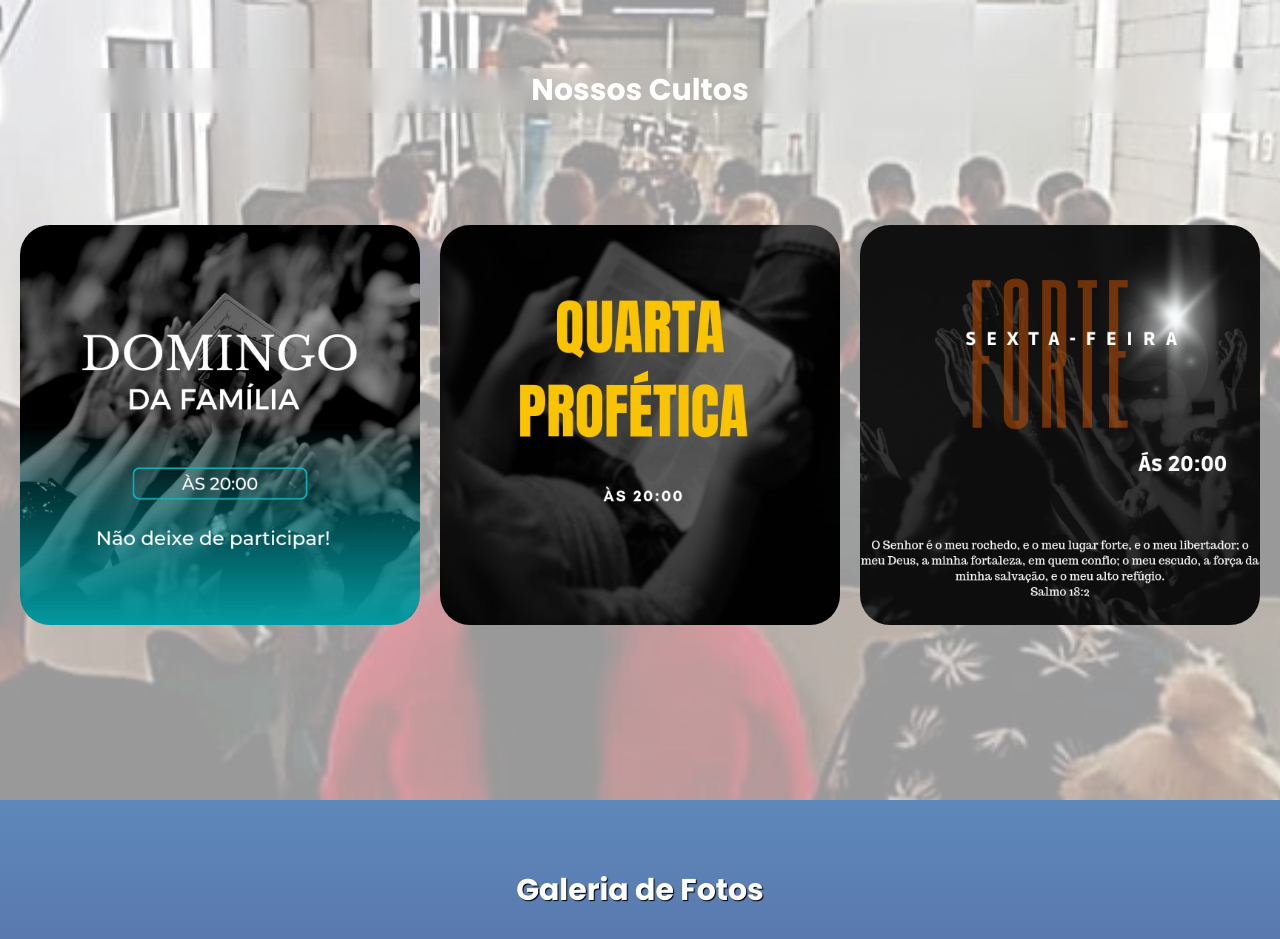
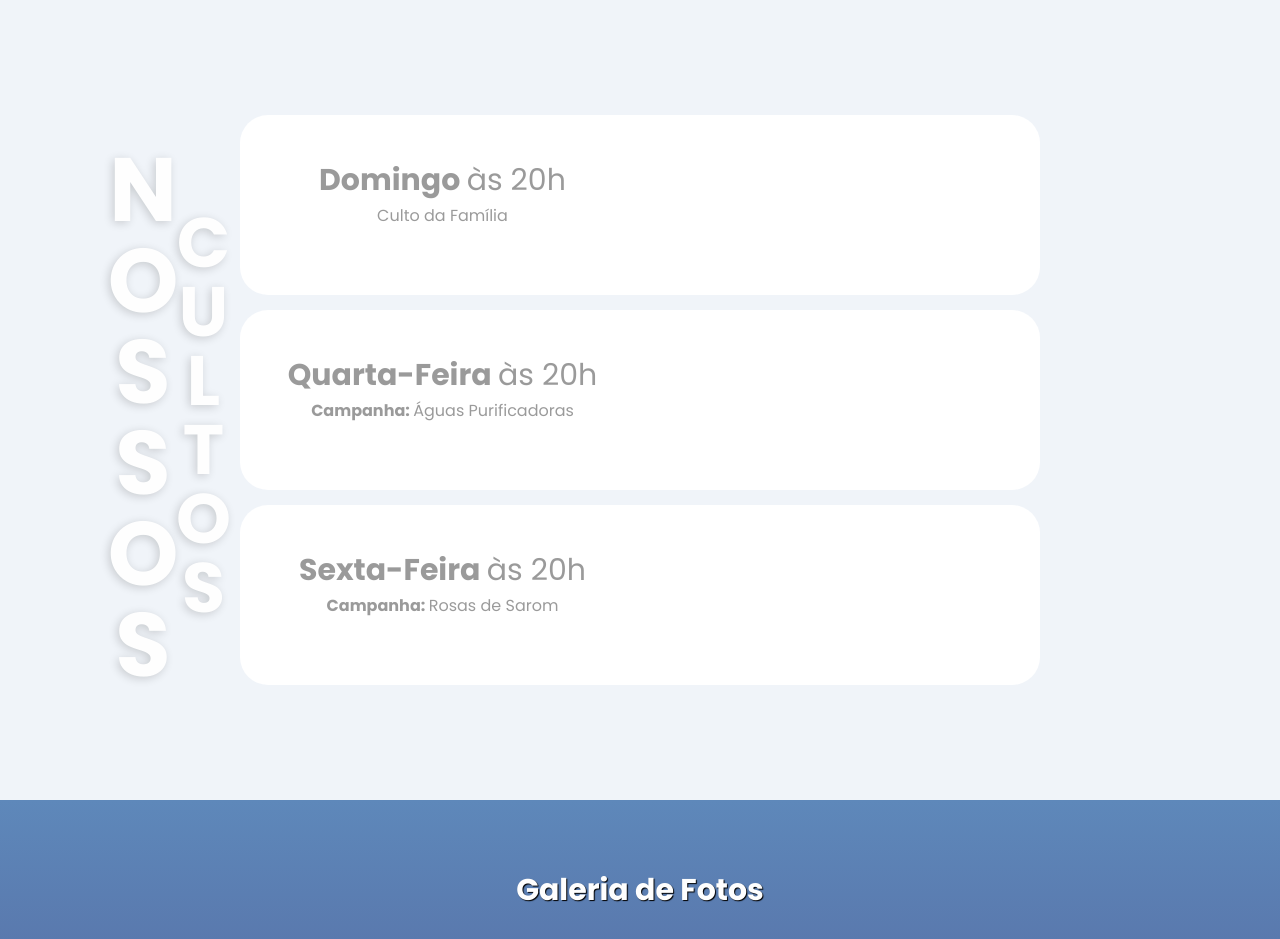
Before and after one commit to wesleyaguiarlopes/site-icp-casa-do-pai-sorocaba, a PHP site: page / in a window 1280 px wide. Shown: the part 1128-2067 px from the top of the page. Run offline with PHP 8.4, Linux system fonts and the light colour scheme; the visitor is signed in with stand-in values (Sample User, id 1); data that the repository does not hold is empty; some libraries are stand-ins or nearby versions.

Commit message:
Updates the worship days section, including embedded YouTube videos and a post login page to update embed links

```diff
--- a/admin.php
+++ b/admin.php
@@ -41,6 +41,7 @@
             <div class="container-btn">
                 <a  class="btn-anchor" href="/atualizar-devocional">Atualizar Devocional</a>
                 <a  class="btn-anchor" href="/pedidos-de-oracao">Ver Pedidos de Oração</a>
+                <a  class="btn-anchor" href="/atualizar-videos">Atualizar Link dos Vídeos</a>
             </div>
         </main>
         <footer id="footer">
--- /dev/null
+++ b/assets/css/index/our-cults.css
@@ -0,0 +1,211 @@
+#cultos {
+    min-height: 100vh;
+    background-color: #F0F4F9;
+    padding: 105px 10px;
+    display: flex;
+    align-items: center;
+    flex-direction: column;
+    justify-content: center;
+    gap: 15px;
+
+    .cults-content {
+        width: 100%;
+        max-width: 800px;
+        padding: 5px;
+        display: flex;
+        align-items: center;
+        border-radius: 28px;
+        color: #00000065;
+        background-color: #fff;
+        transition: .5s;
+
+        div {
+            width: 100%;
+            display: flex;
+            align-items: center;
+            justify-content: center;
+            flex-direction: column;
+
+            h2 {
+                font-size: 30px;
+
+                span {
+                    font-weight: 400;
+                }
+            }
+
+            p > span {
+                font-weight: bold;
+            }
+
+            .indicate-the-video {
+                opacity: 0;
+                transition: 0.5s;
+                color: var(--color-level1);
+            }
+        }
+
+        .container-video {
+
+            iframe {
+                width: 300px;
+                height: 170px;
+                border: none;
+                border-radius: 20px;
+                transition: .5s;
+                box-shadow: 0 0, -475px 35px 15px -80px transparent;
+            }
+        }
+    }
+
+    .cults-content:hover {
+        box-shadow: 0px 10px 15px -3px rgba(0,0,0,0.1);
+        color: #000000ad;
+
+        .indicate-the-video {
+            opacity: 100%;
+        }
+    }
+
+    .cults-content:hover .container-video > iframe {
+        box-shadow: -5px 0 15px 0px #0f60a76b,
+                    -170px 35px 15px -80px #0f60a76b;
+    }
+
+    div:nth-child(2) {
+        position: relative;
+
+        .section-title-our, .section-title-cults {
+            position: absolute;
+            writing-mode: vertical-lr;
+            text-orientation: upright;
+            color: var(--color-level3);
+            text-shadow: -2px 2px 10px rgba(0, 0, 0, 0.164);
+        }
+
+        .section-title-our {
+            left: -165px;
+            font-size: 90px;
+            letter-spacing: -35px;
+        }
+
+        .section-title-cults {
+            left: -90px;
+            font-size: 70px;
+            letter-spacing: -30px;
+        }
+    }
+}
+
+@media (max-width: 1100px) {
+
+    #cultos {
+        padding: 85px 10px;
+
+        div:nth-child(2) {
+            .section-title-our, .section-title-cults {
+                display: none;
+            }
+        }
+    }
+
+    #cultos::before {
+        font-size: 50px;
+        font-weight: bold;
+        content: "Nossos Cultos";
+        color: rgba(0, 0, 0, .4);
+        text-shadow: -2px 2px 10px rgba(0, 0, 0, 0.164);
+    }
+}
+
+@media (max-width: 740px) {
+
+    #cultos {
+        padding: 65px 10px;
+
+        .cults-content {
+            flex-direction: column;
+            position: relative;
+
+            div {
+                p {
+                    margin-bottom: 15px;
+                }
+
+                .indicate-the-video {
+                    display: none;
+                }
+            }
+
+            .container-video {
+                position: relative;
+                padding-top: 56.25%;
+                overflow: hidden;
+
+                iframe {
+                    position: absolute;
+                    top: 0;
+                    bottom: 0;
+                    width: 100%;
+                    height: 100%;
+                }
+            }
+
+            iframe {
+                width: 100%;
+            }
+        }
+    }
+}
+
+@media (max-width: 500px) {
+
+    #cultos {
+        padding: 65px 10px;
+
+        .cults-content {
+            flex-direction: column;
+            position: relative;
+
+            div {
+                h2 {
+                    font-size: 25px;
+                }
+
+                p {
+                    margin-bottom: 15px;
+                }
+
+                .indicate-the-video {
+                    display: none;
+                }
+            }
+
+            .container-video {
+                position: relative;
+                padding-top: 56.25%;
+                overflow: hidden;
+
+                iframe {
+                    position: absolute;
+                    top: 0;
+                    bottom: 0;
+                    width: 100%;
+                    height: 100%;
+                }
+            }
+
+            iframe {
+                width: 100%;
+            }
+        }
+    }
+
+    #cultos::before {
+        font-size: 35px;
+        font-weight: bold;
+        content: "Nossos Cultos";
+        color: rgba(0, 0, 0, .4);
+        text-shadow: -2px 2px 10px rgba(0, 0, 0, 0.164);
+    }
+}
--- a/assets/css/responsive.css
+++ b/assets/css/responsive.css
@@ -200,17 +200,7 @@
     }
 }
 
-/* --- SECTION CULTS --- */
 
-@media (max-width: 884px) {
-    #cultos {
-        height: auto;
-
-        .cults-container {
-            flex-direction: column;
-        }
-    }
-}
 
 /* --- SECTION PHOTO GALLERY --- */
 
--- a/assets/css/style.css
+++ b/assets/css/style.css
@@ -79,44 +79,6 @@ body {
 
         .btn-devotional i {
             margin-left: 10px;
-        }
-    }
-}
-
-/* section cults */
-
-#cultos {
-    background-image: url('../images/wallpaper/wallpaper-2-opacity-40.png');
-    background-repeat: no-repeat;
-    background-size: cover;
-    background-attachment: fixed;
-    background-position: center;
-    height: 100vh;
-    padding: 68px 10px;
-
-    .title-cultus {
-        font-size: 30px;
-        text-align: center;
-        color: var(--color-level3);
-        backdrop-filter: blur(10px);
-    }
-
-    .cults-container {
-        height: 95%;
-        max-width: 1440px;
-        margin: 0 auto;
-        display: flex;
-        align-items: center;
-        justify-content: space-evenly;
-        gap: 10px;
-
-        .cults-content {
-            max-width: 400px;
-
-            img {
-                width: 100%;
-                border-radius: 30px;
-            }
         }
     }
 }
--- a/index.php
+++ b/index.php
@@ -1,9 +1,16 @@
 <?php
-    $con = mysqli_connect("localhost", "u267143979_icpsorocaba", "EliasMaluf1402@", "u267143979_db_icpsorocaba");
+    include_once('assets/php/database-connection.php');
+
     $sql = "select * from tb_devotionalverse where 1";
     $resultado = $con->query($sql);
     $row = $resultado->fetch_object();
     $rs = mysqli_query($con, $sql);
+
+    $sql1 = "select * from tb_url where 1";
+    $resultado1 = $con->query($sql1);
+    $row1 = $resultado1->fetch_object();
+    $rs1 = mysqli_query($con, $sql1);
+
     mysqli_close($con);
     session_start();
 ?>
@@ -24,6 +31,8 @@
         <link rel="stylesheet" type="text/css" href="assets/css/reset-css-and-color-palette.css?v=005">
         <link rel="stylesheet" type="text/css" href="assets/css/header.css?v=005">
         <link rel="stylesheet" type="text/css" href="assets/css/home.css?v=005">
+        <link rel="stylesheet" type="text/css" href="assets/css/index/verse-day.css?v=005">
+        <link rel="stylesheet" type="text/css" href="assets/css/index/our-cults.css?v=005">
         <link rel="stylesheet" type="text/css" href="assets/css/style.css?v=005">
         <link rel="stylesheet" type="text/css" href="assets/css/responsive.css?v=005">
         <link rel="stylesheet" type="text/css" href="assets/css/photo-gallery.css?v=005">
@@ -90,16 +99,54 @@
                 </div>
             </section>
             <section id="cultos">
-                <h3 class="title-cultus">Nossos Cultos</h3>
-                <div class="cults-container">
-                    <div class="cults-content">
-                        <img src="assets/images/banner_campaigns-and-cults/2024/banner_family-sunday.jpeg" alt="banner Domingo da família">
+                <div class="cults-content">
+                    <div>
+                        <h2>Domingo <span>às 20h</span></h2>
+                        <p>Culto da Família</p>
+                        <p class="indicate-the-video">Assista nosso último vídeo deste dia <i class="fa-solid fa-circle-arrow-right"></i></p>
                     </div>
-                    <div class="cults-content">
-                        <img src="assets/images/banner_campaigns-and-cults/2024/banner_prophetic-thursday.jpeg" alt="banner Quarta profética">
+                    <div class="container-video">
+                        <iframe
+                            src="<?php print $row1->urlSunday; ?>"
+                            title="YouTube video player"
+                            allow="accelerometer; autoplay=1; clipboard-write; encrypted-media; gyroscope; picture-in-picture; web-share"
+                            referrerpolicy="strict-origin-when-cross-origin"
+                            allowullscreen>
+                        </iframe>
                     </div>
-                    <div class="cults-content">
-                        <img src="assets/images/banner_campaigns-and-cults/2024/banner_strong-friday.jpeg" alt="banner Sexta-feira Forte">
+                </div>
+                <div class="cults-content">
+                    <h3 class="section-title-our">NOSSOS</h3>
+                    <h2 class="section-title-cults">CULTOS</h2>
+                    <div>
+                        <h2>Quarta-Feira <span>às 20h</span></h2>
+                        <p><span>Campanha: </span>Águas Purificadoras</p>
+                        <p class="indicate-the-video">Assista nosso último vídeo deste dia <i class="fa-solid fa-circle-arrow-right"></i></p>
+                    </div>
+                    <div class="container-video">
+                        <iframe
+                            src="<?php print $row1->urlWednesday; ?>"
+                            title="YouTube video player"
+                            allow="accelerometer; autoplay; clipboard-write; encrypted-media; gyroscope; picture-in-picture; web-share" r
+                            ferrerpolicy="strict-origin-when-cross-origin"
+                            allowullscreen>
+                        </iframe>
+                    </div>
+                </div>
+                <div class="cults-content">
+                    <div>
+                        <h2>Sexta-Feira <span>às 20h</span></h2>
+                        <p><span>Campanha: </span>Rosas de Sarom</p>
+                        <p class="indicate-the-video">Assista nosso último vídeo deste dia <i class="fa-solid fa-circle-arrow-right"></i></p>
+                    </div>
+                    <div class="container-video">
+                        <iframe
+                            src="<?php print $row1->urlFriday; ?>"
+                            title="YouTube video player"
+                            allow="accelerometer; autoplay; clipboard-write; encrypted-media; gyroscope; picture-in-picture; web-share" r
+                            ferrerpolicy="strict-origin-when-cross-origin"
+                            allowullscreen>
+                        </iframe>
                     </div>
                 </div>
             </section>
```
Also changed, not shown: assets/css/update-videos.css (added, +93 -0 lines), assets/php/update-videos.php (added, +110 -0 lines), atualizar-videos.php (added, +86 -0 lines).
